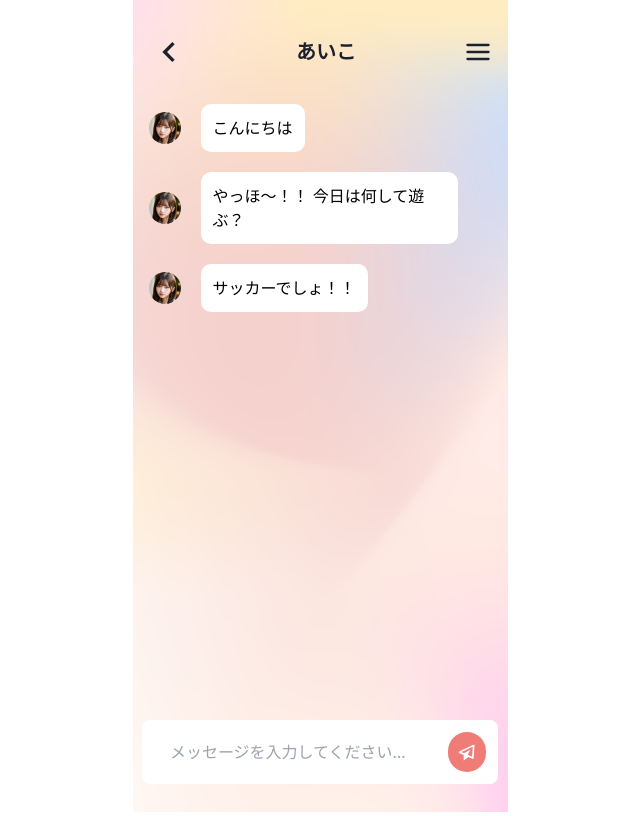
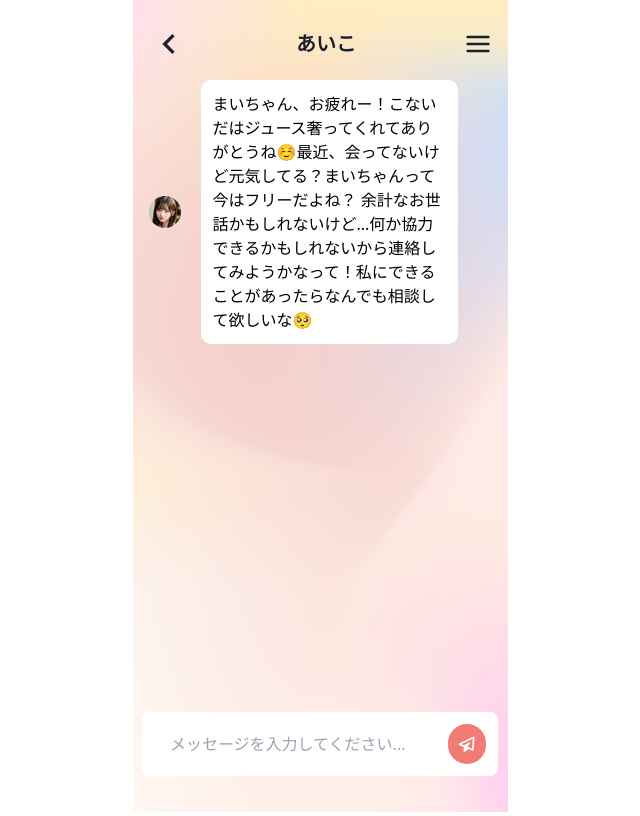
Before and after one commit to mkitsugi/akindo_IVS, a Next.js app: page /chat/570e8400-e39b-86d4-a246-446656428202 in a window 1280 px wide. Shown: the whole page, without its empty margins (320-960 px from the left). Built offline with nearby package versions, Linux system fonts and the light colour scheme; a web font is replaced by a local one.

Commit message:
サイズ調整

```diff
--- a/src/components/mock/demoMessage.ts
+++ b/src/components/mock/demoMessage.ts
@@ -4,16 +4,7 @@ export const demoMessage: ChatType = {
   chatId: "123e4567-e89b-12d3-a456-426614174000",
   senderId: "3f2b4cde-ab34-1234-b567-8cd90ef12345",
   receiverId: "550e8400-e29b-41d4-a716-446655440000",
-  message: "やっほ〜！！ 今日は何して遊ぶ？",
+  message: "まいちゃん、お疲れー！こないだはジュース奢ってくれてありがとうね☺️最近、会ってないけど元気してる？まいちゃんって今はフリーだよね？ 余計なお世話かもしれないけど...何か協力できるかもしれないから連絡してみようかなって！私にできることがあったらなんでも相談して欲しいな🥺",
   chatRoomId: "123e4567-e89b-12d3-a456-426614174000",
   createdAt: 1681398000000,
 };
-
-export const demoMessage2: ChatType = {
-  chatId: "1574e75467-3e9b-22d3-7356-426613735401",
-  senderId: "550e8400-e29b-41d4-a716-446655440000",
-  receiverId: "3f2b4cde-ab34-1234-b567-8cd90ef12345",
-  message: "サッカーでしょ！！",
-  chatRoomId: "123e4567-e89b-12d3-a456-426614174000",
-  createdAt: 1681398000000,
-};
--- a/src/components/models/chat.ts
+++ b/src/components/models/chat.ts
@@ -1,5 +1,5 @@
 import { ChatType } from "@/types/chat/chatType";
-import { demoMessage, demoMessage2 } from "@/components/mock/demoMessage";
+import { demoMessage } from "@/components/mock/demoMessage";
 
 export function createChat(chat: Omit<ChatType, "createdAt">): ChatType {
   // Todo chatを作成する. azureに保存する
@@ -23,5 +23,5 @@ export function getChat(id: string): ChatType {
 
 export function getChats(chatRoomId: string): ChatType[] {
   // Todo chatRoomIdを元にチャットを取得する
-  return [demoMessage, demoMessage2];
+  return [demoMessage];
 }
--- a/src/pages/chat/[roomId]/index.tsx
+++ b/src/pages/chat/[roomId]/index.tsx
@@ -5,7 +5,7 @@ import axios from 'axios';
 import { useRouter } from "next/router";
 import { getAI } from "@/components/models/ai";
 import { getUser } from "@/components/models/user";
-import { createChat, getChat, getChats } from "@/components/models/chat";
+import { createChat, getChats } from "@/components/models/chat";
 import { Message } from "@/components/chat/message";
 import { useState } from "react";
 import { ChatType } from "@/types/chat/chatType";
@@ -28,7 +28,7 @@ const Index = () => {
   const aiInfo = getAI("1");
 
   // Todo AIの最初のメッセージ
-  const message = getChat("chatId");
+  // const message = getChat("chatId");
 
   const handleSubmit = async () => {
     try {
@@ -79,7 +79,7 @@ const Index = () => {
   };
 
   return (
-    <Flex direction={"column"} py="2rem" minH={"100vh"}>
+    <Flex direction={"column"} py="1.5rem" minH={"100vh"} maxH={"100vh"} overflow={"hidden"}>
       <Flex alignItems={"center"} justifyContent={"space-between"} px="1rem" mb="1rem">
         <Box onClick={() => { router.back(); }}>
           <ChevronLeftIcon fontSize={"40px"} />
@@ -94,8 +94,8 @@ const Index = () => {
         </Box>
       </Flex>
 
-      <Flex direction={"column"} gap={5} my={"1rem"} overflowY="scroll" h="75vh" >
-        <Message key={message.chatId} chat={message} isSender={true} />
+      <Flex direction={"column"} gap={5} my={"0rem"} overflowY="scroll" flexGrow={1} >
+        {/* <Message key={message.chatId} chat={message} isSender={true} /> */}
         {messages.map((message) => {
           const isUserMessage = message.senderId !== userInfo.id;  // Check if the message is sent by the user
           return <Message key={message.chatId} chat={message} isSender={isUserMessage} />;
```
